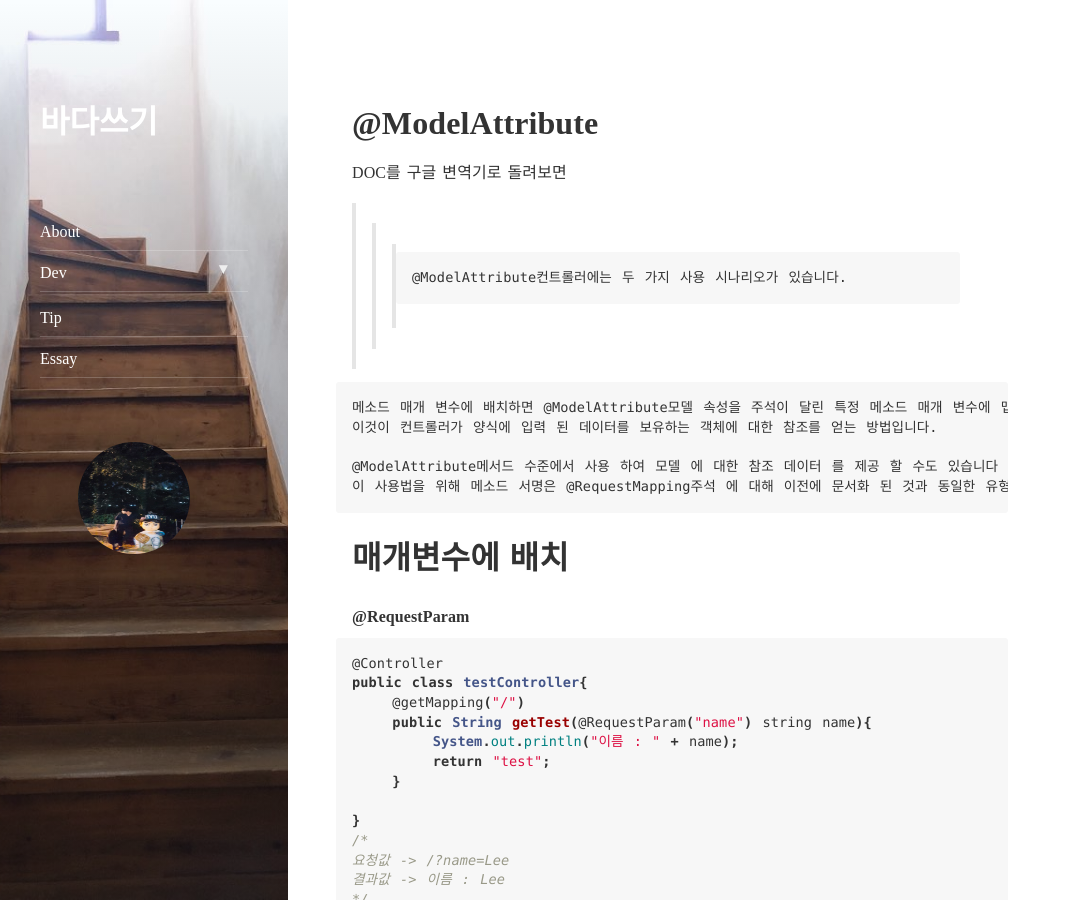
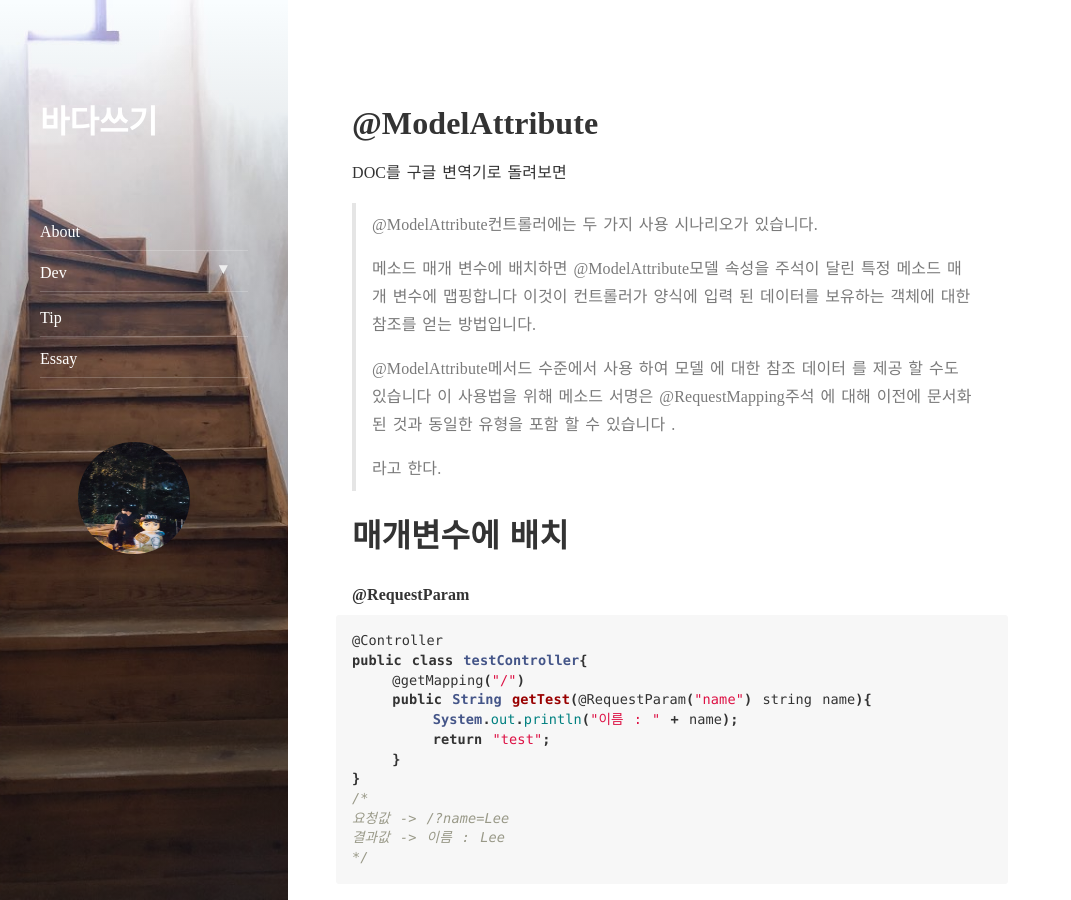
Before and after one commit to Chung10Kr/Chung10Kr.github.io, a Jekyll site: the page built from _posts/2021-01-08-ModelAttribute.markdown, in a window 1280 px wide and 900 px high, scrolled down 357 px. Shown: the whole window, without its empty margins (0-1071 px from the left). Built offline with Jekyll 4.4.1, drawn with Linux system fonts in a browser that asks for light colours; nearby versions of some CDN libraries; comment, search, counter and statistics services are not loaded; some of the changed text lies outside the part shown.

Commit message:
no message

````diff
--- a/_posts/2021-01-08-ModelAttribute.markdown
+++ b/_posts/2021-01-08-ModelAttribute.markdown
@@ -12,15 +12,14 @@ tags: spring
 DOC를 구글 변역기로 돌려보면
 
 
->>>
-    @ModelAttribute컨트롤러에는 두 가지 사용 시나리오가 있습니다.
-
-    메소드 매개 변수에 배치하면 @ModelAttribute모델 속성을 주석이 달린 특정 메소드 매개 변수에 맵핑합니다
-    이것이 컨트롤러가 양식에 입력 된 데이터를 보유하는 객체에 대한 참조를 얻는 방법입니다.
-
-    @ModelAttribute메서드 수준에서 사용 하여 모델 에 대한 참조 데이터 를 제공 할 수도 있습니다
-    이 사용법을 위해 메소드 서명은 @RequestMapping주석 에 대해 이전에 문서화 된 것과 동일한 유형을 포함 할 수 있습니다 .
->>>
+> @ModelAttribute컨트롤러에는 두 가지 사용 시나리오가 있습니다.
+>
+> 메소드 매개 변수에 배치하면 @ModelAttribute모델 속성을 주석이 달린 특정 메소드 매개 변수에 맵핑합니다
+> 이것이 컨트롤러가 양식에 입력 된 데이터를 보유하는 객체에 대한 참조를 얻는 방법입니다.
+>
+> @ModelAttribute메서드 수준에서 사용 하여 모델 에 대한 참조 데이터 를 제공 할 수도 있습니다
+>이 사용법을 위해 메소드 서명은 @RequestMapping주석 에 대해 이전에 문서화 된 것과 동일한 유형을 포함 할 수 있습니다 .
+>
 라고 한다.
 
 
@@ -35,7 +34,6 @@ public class testController{
         System.out.println("이름 : " + name);
         return "test";
     }
-
 }
 /*
 요청값 -> /?name=Lee
@@ -58,6 +56,9 @@ public class TestController{
 	public String getTest(@ModelAttrivute TestModel testmodel){
 		System.out.println("이름 : " + testmodel.getName());
 		System.out.println("나이 : " + testmodel.getAge());
+
+
+
 	}
 }
 /*
@@ -74,8 +79,10 @@ public class TestController{
 public ModelAndView draw(@ModelAttribute("specified") MyModel myModel) {
     // ...
 }
-//이후 VIEW에선 'specified'를 request.attribute에서 가져올 수 있다
 ```
+### 이후 VIEW에선 'specified'를 request.attribute에서 가져올 수 있다
+
+
 
 
 
````
Also changed, not shown: other parts of _posts/2021-01-08-ModelAttribute.markdown (+4 -0 lines).
